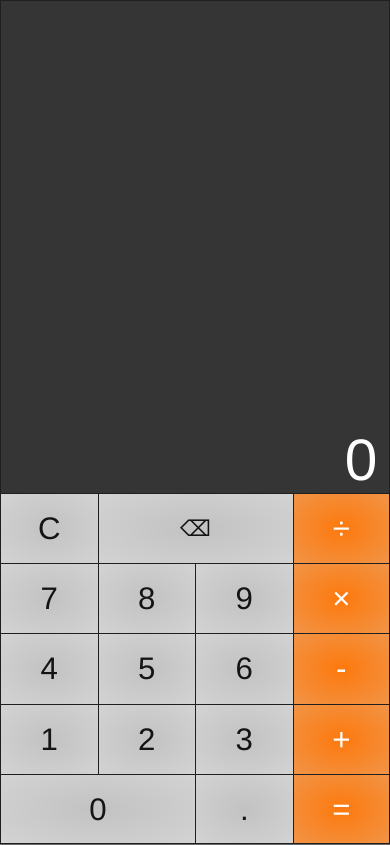
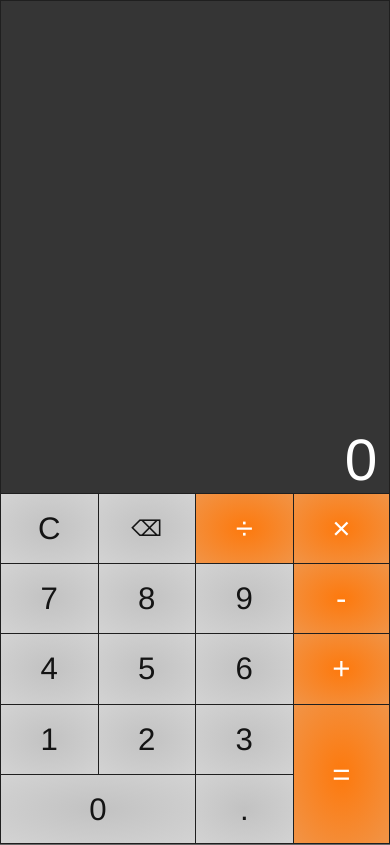
Before and after one commit to ingate/calculator-pwa-vue, a Vue app: page / in a window 390 px wide. Built offline with nearby package versions, Linux system fonts and the light colour scheme.

Commit message:
Keypad layout changed, zoom  disabled by css, text selection adjusted

```diff
--- a/src/components/Calculator.vue
+++ b/src/components/Calculator.vue
@@ -4,23 +4,23 @@
             <div class="display">{{display || 0}}</div>
             <div class="keypad">
                 <div @click="reset()" class="key">C</div>
-                <div @click="backspace()" class="key double_column pencil">⌫</div>
+                <div @click="backspace()" class="key pencil">⌫</div>
                 <div @click="append('÷')" class="key operator">÷</div>
+                <div @click="append('×')" class="key operator last_column">×</div>
                 <div @click="append('7')" class="key">7</div>
                 <div @click="append('8')" class="key">8</div>
                 <div @click="append('9')" class="key">9</div>
-                <div @click="append('×')" class="key operator">×</div>
+                <div @click="append('-')" class="key operator last_column">-</div>
                 <div @click="append('4')" class="key">4</div>
                 <div @click="append('5')" class="key">5</div>
                 <div @click="append('6')" class="key">6</div>
-                <div @click="append('-')" class="key operator">-</div>
+                <div @click="append('+')" class="key operator last_column">+</div>
                 <div @click="append('1')" class="key">1</div>
                 <div @click="append('2')" class="key">2</div>
                 <div @click="append('3')" class="key">3</div>
-                <div @click="append('+')" class="key operator">+</div>
+                <div @click="displayResult()" class="key operator double_row last_column last_row">=</div>
                 <div @click="append('0')" class="key double_column last_row">0</div>
                 <div @click="append('.')" class="key last_row">.</div>
-                <div @click="displayResult()" class="key operator last_row">=</div>
             </div>
         </div>
     </div>
@@ -111,6 +111,12 @@ export default {
     align-items: center;
     height: 100vh;
     width: 100vw;
+    -webkit-touch-callout: none;
+    -webkit-user-select: none;
+    -khtml-user-select: none;
+    -moz-user-select: none;
+    -ms-user-select: none;
+    user-select: none;
 }
 
 .calculator {
@@ -131,6 +137,13 @@ export default {
     border-top: 1px solid rgb(31, 31, 31);
     border-left: 1px solid rgb(31, 31, 31);
     border-right: 1px solid rgb(31, 31, 31);
+    -webkit-touch-callout: all;
+    -webkit-user-select: all;
+    -khtml-user-select: all;
+    -moz-user-select: all;
+    -ms-user-select: all;
+    user-select: all;
+    touch-action: none;
 }
 
 .keypad {
@@ -154,6 +167,9 @@ export default {
     /* background-color: #f98930; */
     background: padding-box radial-gradient(#fd790d, #f19447);
     color: white;
+}
+
+.last_column {
     border-right: 1px solid rgb(31, 31, 31);
 }
 
@@ -163,6 +179,11 @@ export default {
 
 .double_column {
     grid-column: span 2;
+}
+
+.double_row {
+    grid-row: span 2;
+    line-height: 14vmin;
 }
 
 .pencil {
@@ -203,6 +224,10 @@ export default {
     .key {
         line-height: 18vmin;
     }
+
+    .double_row {
+        line-height: 36vmin;
+    }
 }
 
 @media (max-width: 640px) and (orientation: landscape) {
@@ -229,5 +254,9 @@ export default {
     .key {
         line-height: 20vmin;
     }
+
+    .double_row {
+        line-height: 40vmin;
+    }
 }
 </style>
```
